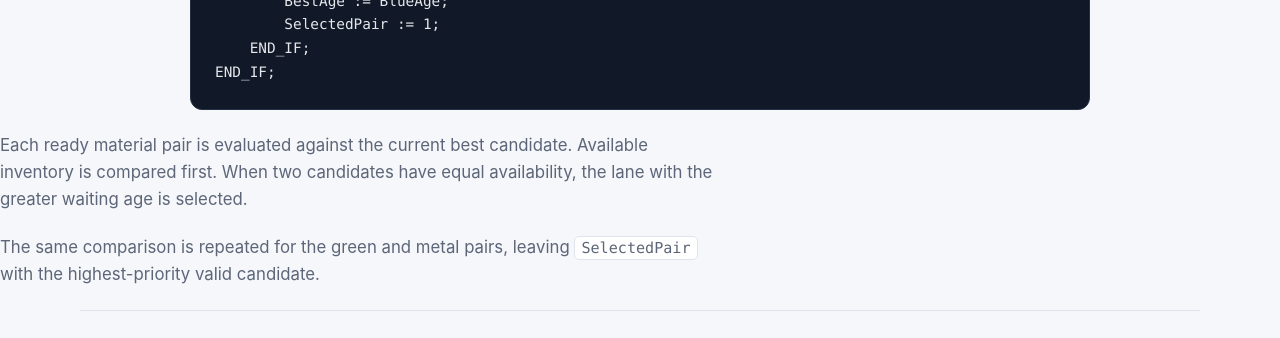
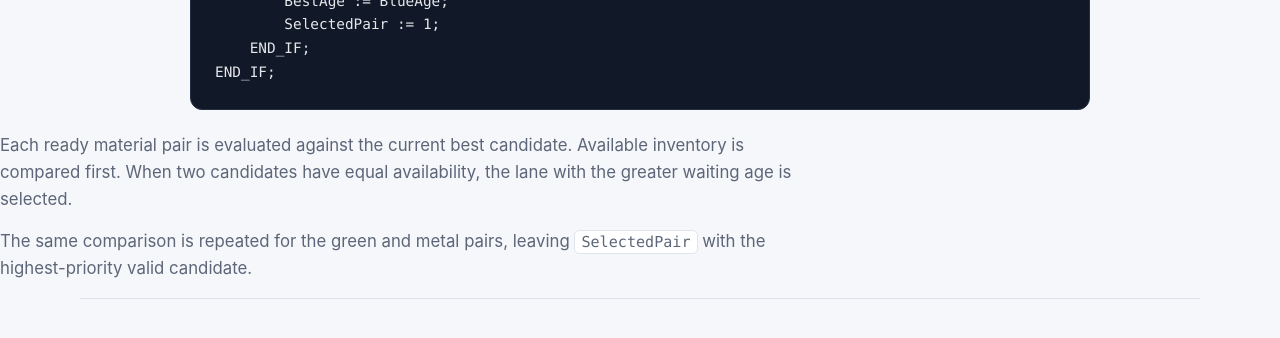
Before and after one commit to box58m/box58m.github.io, a plain HTML site: page projects/factory-io.html in a window 1280 px wide. Shown: the part 7860-8198 px from the top of the page. Drawn offline with Linux system fonts and the light colour scheme.

Commit message:
Update style.css

```diff
--- a/style.css
+++ b/style.css
@@ -477,11 +477,15 @@ footer {
     line-height: 1.65;
 }
 
-/* Code explanation alignment */
 .code-description {
-    max-width: 720px;
     margin-top: 22px;
-    padding-left: 0;
+    margin-bottom: 0;
+}
+
+.code-description p {
+    margin-bottom: 16px;
+    color: var(--text-secondary);
+    font-size: 1.05rem;
 }
 
 .code-description code {
```
